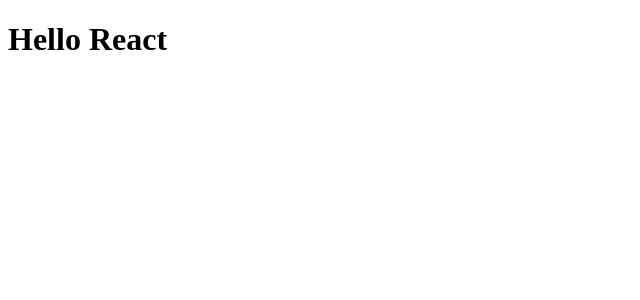
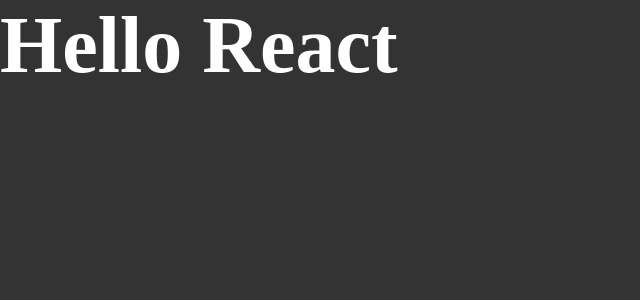
Before and after one commit to Felipe-dot/01-github-explorer, a React app: page / in a window 1280 px wide. Shown: the top 300 px of the page, without its empty margins (0-640 px from the left). Built offline with nearby package versions, Linux system fonts and the light colour scheme.

Commit message:
Configured dev environment

```diff
--- a/package.json
+++ b/package.json
@@ -18,7 +18,11 @@
     "@babel/preset-react": "^7.16.7",
     "babel-loader": "^8.2.5",
     "cross-env": "^7.0.3",
+    "css-loader": "^6.7.1",
     "html-webpack-plugin": "^5.5.0",
+    "node-sass": "^7.0.1",
+    "sass-loader": "^12.6.0",
+    "style-loader": "^3.3.1",
     "webpack": "^5.72.1",
     "webpack-cli": "^4.9.2",
     "webpack-dev-server": "^4.9.0"
--- a/src/App.jsx
+++ b/src/App.jsx
@@ -1,3 +1,5 @@
+import './styles/global.scss'
+
 export function App() {
     return <h1>Hello React</h1>
 }
--- /dev/null
+++ b/src/styles/global.scss
@@ -0,0 +1,15 @@
+* {
+    margin: 0;
+    padding: 0;
+    box-sizing: border-box;
+}
+
+body {
+    font: Arial, Helvetica, sans-serif;
+    background: #333;
+    color: #fff;
+
+    h1 {
+        font-size: 80px;
+    }
+}
--- a/webpack.config.js
+++ b/webpack.config.js
@@ -28,6 +28,11 @@
                 test: /\.jsx$/,
                 exclude: /node_modules/,
                 use: 'babel-loader'
+            },
+            {
+                test: /\.scss$/,
+                exclude: /node_modules/,
+                use: ['style-loader','css-loader', 'sass-loader']
             }
         ],
     }
```
Also changed, not shown: 1 other file (tests, documents, lock files or other folders).
